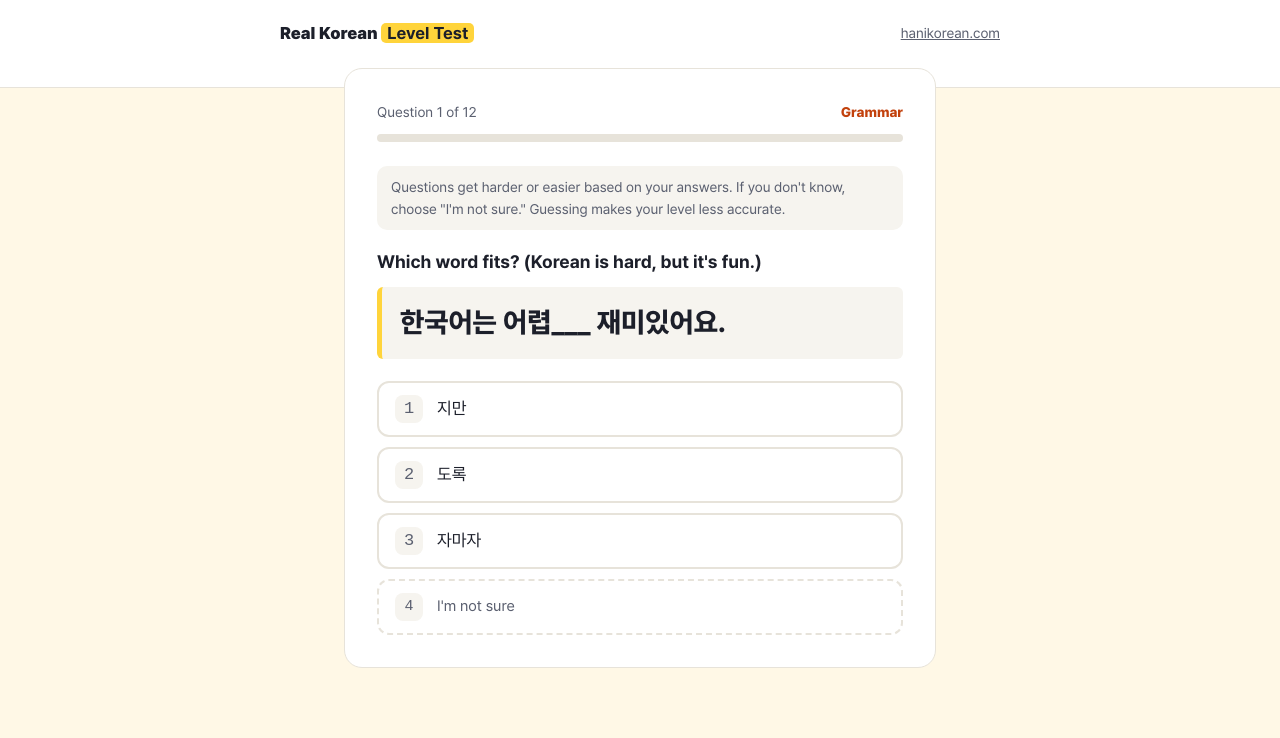
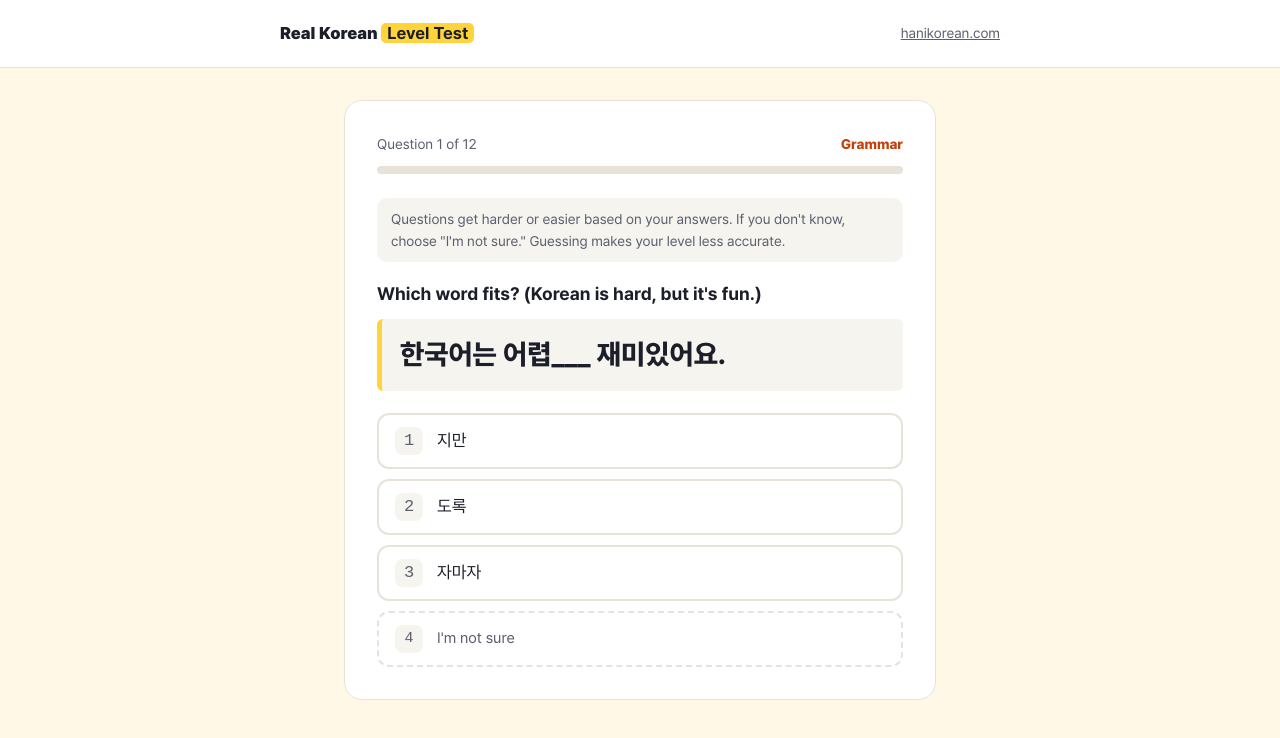
Before and after one commit to hwanyikim-commits/hanispeaking.github.io, a plain HTML site: page level-test.html in a window 1280 px wide. Both pictures are taken after a click on the button "Yes, start the test". Drawn offline with Linux system fonts and the light colour scheme.

Commit message:
Level test: stop the card overlapping the white header
The card had a -20px top margin left over from the old navy band design, so it
sat half on the white header. It now starts below the header with a gap.

Co-Authored-By: Claude Opus 5.5 <noreply@anthropic.com>
Claude-Session: https://claude.ai/code/session_018Acrz2c8h9gdm7NrLUGV7Q

```diff
--- a/level-test.html
+++ b/level-test.html
@@ -38,9 +38,9 @@ button{font:inherit;color:inherit}
 h1{font-size:clamp(32px,6vw,46px);line-height:1.08;letter-spacing:-.02em;font-weight:900;margin:0 0 14px;text-wrap:balance}
 .hero p{margin:0;color:var(--muted);font-size:17px;max-width:34em}
 body:not([data-s=intro]) .hero{display:none}
-body:not([data-s=intro]) .band{padding-bottom:40px}
+body:not([data-s=intro]) .band{padding-bottom:20px}
 main{max-width:720px;margin:0 auto;padding:0 max(5vw,16px) 64px}
-.wrap{max-width:720px;margin:-20px auto 0}
+.wrap{max-width:720px;margin:32px auto 0}
 .card{background:var(--card);border:1px solid var(--line);border-radius:18px;padding:clamp(20px,4vw,32px)}
 .lab{margin:0 0 12px;font-size:15px;font-weight:800;color:var(--org)}
 .ladder{display:grid;grid-template-columns:repeat(8,minmax(0,1fr));gap:5px}
```
